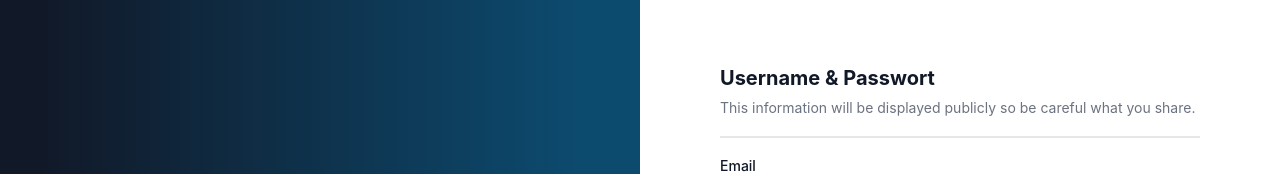
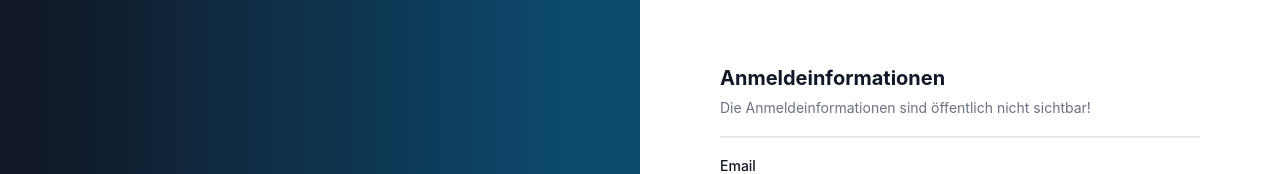
Before and after one commit to sweidner2001/BCN-2024SS-TeamWeiss-InfluenzaConnect, a React (Create React App) app in the folder sys-src/frontend/: page /signup in a window 1280 px wide. Shown: the top 174 px of the page. Built offline with nearby package versions, Linux system fonts and the light colour scheme.

Commit message:
Kommentare + CancelButton überarbeitet

```diff
--- a/sys-src/frontend/src/components/FormularButton.tsx
+++ b/sys-src/frontend/src/components/FormularButton.tsx
@@ -1,5 +1,5 @@
 import React from 'react'
-import { Link } from 'react-router-dom';
+import {Link} from 'react-router-dom';
 
 
 /**
@@ -10,14 +10,14 @@ import { Link } from 'react-router-dom';
  *
  * @member text Text des Buttons
  * @member type Button-Type
- * @member link Route, zu der navigiert werden soll z.B. "/landing"
+ * @member linkTo Route, zu der navigiert werden soll z.B. "/landing"
  */
 interface ButtonProbs {
     text: string;
     type: "button" | "submit" | "reset";
     linkTo?: string;
+    onClick?: () => void;
 }
-
 
 
 /**
@@ -40,12 +40,12 @@ const FormularButton: React.FC<ButtonProbs> = ({...probs}) => {
                                                     bg-gradient-to-r from-sky-900 to-blue-600 shadow-lg rounded-lg
                                                     focus:outline-none">{probs.text}</button>
             </Link>
-            ) : (
-                <button type={probs.type} className="text-white font-medium text-lg px-12 py-2.5 text-center
+        ) : (
+            <button type={probs.type} className="text-white font-medium text-lg px-12 py-2.5 text-center
                                                     transform hover:scale-105 transition-transform
                                                     bg-gradient-to-r from-sky-900 to-blue-600 shadow-lg rounded-lg
                                                     focus:outline-none">{probs.text}</button>
-            )
+        )
     );
 };
 
@@ -63,20 +63,21 @@ const CancelButton: React.FC<ButtonProbs> = ({...probs}) => {
     let linkTo = probs.linkTo ?? "";
 
     return (
-        <>
+        probs.linkTo ? (
             <Link to={linkTo}>
-                <button type={probs.type} className="text-orange-700 font-medium text-lg text-center
+                <button type={probs.type} onClick={probs.onClick} className="text-orange-700 font-medium text-lg text-center
                                                     shadow-lg rounded-lg px-5 py-2.5
                                                     transform hover:scale-105 transition-transform
                                                     ring-1 ring-orange-700 hover:bg-slate-100">{probs.text}</button>
             </Link>
-        </>
+        ) : (
+            <button type={probs.type} onClick={probs.onClick} className="text-orange-700 font-medium text-lg text-center
+                                                    shadow-lg rounded-lg px-5 py-2.5
+                                                    transform hover:scale-105 transition-transform
+                                                    ring-1 ring-orange-700 hover:bg-slate-100">{probs.text}</button>
+        )
     );
 };
-
-
-
-
 
 
 export {
--- a/sys-src/frontend/src/components/forms/SignupFormInputs1.tsx
+++ b/sys-src/frontend/src/components/forms/SignupFormInputs1.tsx
@@ -5,25 +5,34 @@ import * as yup from "yup";
 import InputField from "../input/InputField";
 
 
-
+//___________________ Datentypen  ________________
 interface ISignupForm1 {
     form1: any;
 }
 
 
-
-
-//___________________ Formular Validation  ________________
 interface IFormInputs1 {
     email: string;
     passwort: string;
 }
 
 
+
+//___________________ Formular Validation  ________________
+/**
+ * @function getMaxFieldLength Gibt die max. Länge zurück und einen Fehlertext für die Formulardaten-Validation
+ * @author Sebastian Weidner
+ * @since 13.06.2024
+ * @version 1.0
+ *
+ * @param maxLength Maximale Textlänge des input-Feldes
+ */
 const getMaxFieldLength = (maxLength: number): [number, string] => {
     const maxFieldLengthText = `Eingabefeld ist auf ${maxLength} Zeichen begrenzt`;
     return [maxLength, maxFieldLengthText];
 };
+
+
 
 const SignupSchema1 = yup.object({
     email: yup.string().trim().email("Bitte geben Sie eine gültige Email-Adresse ein!").required('Bitte geben Sie eine Email an!').max(...getMaxFieldLength(40)),
@@ -32,6 +41,16 @@ const SignupSchema1 = yup.object({
 
 
 
+
+
+/**
+ * @function SignupFormInputs1 Formular-Input-Felder für die Anmeldeinformationen
+ * @author Sebastian Weidner
+ * @since 14.06.2024
+ * @version 1.0
+ *
+ * @param ISignupForm1 "react-hook-form" Daten
+ */
 const SignupFormInputs1: React.FC<ISignupForm1> = ({form1}) => {
 
     //___________________ HTML: Formular ________________
@@ -39,9 +58,9 @@ const SignupFormInputs1: React.FC<ISignupForm1> = ({form1}) => {
         <>
             {/*--- Überschrift ---*/}
             <div className="border-b-2 border-gray-900/10 pb-4">
-                <h3 className='text-xl font-bold mt-6 mb-0 text-gray-900 '>Username & Passwort</h3>
+                <h3 className='text-xl font-bold mt-6 mb-0 text-gray-900 '>Anmeldeinformationen</h3>
                 <p className="mt-1 pt-0 text-sm leading-6 text-gray-500">
-                    This information will be displayed publicly so be careful what you share.
+                    Die Anmeldeinformationen sind öffentlich nicht sichtbar!
                 </p>
             </div>
             <div className="mt-6 mb-2 grid grid-cols-1 gap-x-6 gap-y-6 sm:grid-cols-6">
@@ -60,7 +79,7 @@ const SignupFormInputs1: React.FC<ISignupForm1> = ({form1}) => {
 
 
 
-
+//__________ Exporte: ___________
 export {
     SignupFormInputs1,
     SignupSchema1
--- a/sys-src/frontend/src/components/forms/SignupFormInputs2.tsx
+++ b/sys-src/frontend/src/components/forms/SignupFormInputs2.tsx
@@ -8,14 +8,12 @@ import InputTextarea from "../input/InputTextarea";
 
 
 
+//___________________ Datentypen  ________________
 interface ISignupForm2 {
     form2: any;
 }
 
 
-
-
-//___________________ Formular Validation  ________________
 interface IFormInputs2 {
     anrede: string;
     vorname: string;
@@ -28,6 +26,15 @@ interface IFormInputs2 {
 }
 
 
+//___________________ Formular Validation  ________________
+/**
+ * @function getMaxFieldLength Gibt die max. Länge zurück und einen Fehlertext für die Formulardaten-Validation
+ * @author Sebastian Weidner
+ * @since 13.06.2024
+ * @version 1.0
+ *
+ * @param maxLength Maximale Textlänge des input-Feldes
+ */
 const getMaxFieldLength = (maxLength: number): [number, string] => {
     const maxFieldLengthText = `Eingabefeld ist auf ${maxLength} Zeichen begrenzt`;
     return [maxLength, maxFieldLengthText];
@@ -46,6 +53,16 @@ const SignupSchema2 = yup.object({
 
 
 
+
+
+/**
+ * @function SignupFormInputs2 Formular-Input-Felder für die Persönlichen Daten
+ * @author Sebastian Weidner
+ * @since 14.06.2024
+ * @version 1.0
+ *
+ * @param ISignupForm2 "react-hook-form" Daten
+ */
 const SignupFormInputs2: React.FC<ISignupForm2> = ({form2}) => {
 
     const countries = ['Deutschland', 'Österreich', 'Schweiz'];
@@ -60,7 +77,7 @@ const SignupFormInputs2: React.FC<ISignupForm2> = ({form2}) => {
             <div className="border-b-2 border-gray-900/10 pb-4">
                 <h3 className='text-xl font-bold mt-6 mb-0 text-gray-900 '>Persönliche Daten</h3>
                 <p className="mt-1 pt-0 text-sm leading-6 text-gray-500">
-                    This information will be displayed publicly so be careful what you share.
+                    Diese Informationen sind öffentlich sichtbar. Seien Sie vorsichtig, was Sie teilen.
                 </p>
             </div>
             <div className="mt-6 mb-2 grid grid-cols-1 gap-x-6 gap-y-6 sm:grid-cols-6">
@@ -99,7 +116,7 @@ const SignupFormInputs2: React.FC<ISignupForm2> = ({form2}) => {
 
 
 
-
+//__________ Exporte: ___________
 export {
     SignupFormInputs2,
     SignupSchema2
--- a/sys-src/frontend/src/components/forms/SignupFormInputs3.tsx
+++ b/sys-src/frontend/src/components/forms/SignupFormInputs3.tsx
@@ -5,26 +5,31 @@ import * as yup from "yup";
 import InputFieldWithFixedText from "../input/InputFieldWithFixedText";
 
 
-
+//___________________ Datentypen  ________________
 interface ISignupForm1 {
     form3: any;
+}
+
+interface IFormInputs3 {
+    instaUsername: string;
 }
 
 
 
 
 //___________________ Formular Validation  ________________
-interface IFormInputs3 {
-    instaUsername: string;
-}
-
-
-
+/**
+ * @function getMaxFieldLength Gibt die max. Länge zurück und einen Fehlertext für die Formulardaten-Validation
+ * @author Sebastian Weidner
+ * @since 13.06.2024
+ * @version 1.0
+ *
+ * @param maxLength Maximale Textlänge des input-Feldes
+ */
 const getMaxFieldLength = (maxLength: number): [number, string] => {
     const maxFieldLengthText = `Eingabefeld ist auf ${maxLength} Zeichen begrenzt`;
     return [maxLength, maxFieldLengthText];
 };
-
 
 
 const SignupSchema3 = yup.object({
@@ -33,6 +38,17 @@ const SignupSchema3 = yup.object({
 
 
 
+
+
+
+/**
+ * @function SignupFormInputs3 Formular-Input-Felder für die Verknüpfung von Socail-Media Accounts
+ * @author Sebastian Weidner
+ * @since 14.06.2024
+ * @version 1.0
+ *
+ * @param ISignupForm3 "react-hook-form" Daten
+ */
 const SignupFormInputs3: React.FC<ISignupForm1> = ({form3}) => {
 
     //___________________ HTML: Formular ________________
@@ -40,13 +56,12 @@ const SignupFormInputs3: React.FC<ISignupForm1> = ({form3}) => {
         <>
             {/*--- Überschrift ---*/}
             <div className="border-b-2 border-gray-900/10 pb-4">
-                <h3 className='text-xl font-bold mt-6 mb-0 text-gray-900 '>Über dich</h3>
+                <h3 className='text-xl font-bold mt-6 mb-0 text-gray-900 '>Verknüpfung Socail-Media Accounts</h3>
                 <p className="mt-1 pt-0 text-sm leading-6 text-gray-500">
-                    This information will be displayed publicly so be careful what you share.
+                    Diese Informationen dienen dazu, Sie als Influencer zu vermarkten und sind öffentlich sichtbar.
                 </p>
             </div>
             <div className="mt-6 mb-2 grid grid-cols-1 gap-x-6 gap-y-6 sm:grid-cols-6">
-
 
                 <InputFieldWithFixedText register={form3.register("instaUsername")}
                                          error={form3.formState.errors.instaUsername?.message} fixedText="instagram.com/"
@@ -59,7 +74,7 @@ const SignupFormInputs3: React.FC<ISignupForm1> = ({form3}) => {
 
 
 
-
+//__________ Exporte: ___________
 export {
     SignupFormInputs3,
     SignupSchema3
```
Also changed, not shown: sys-src/frontend/src/components/pages/Signup.tsx (+26 -2 lines).
